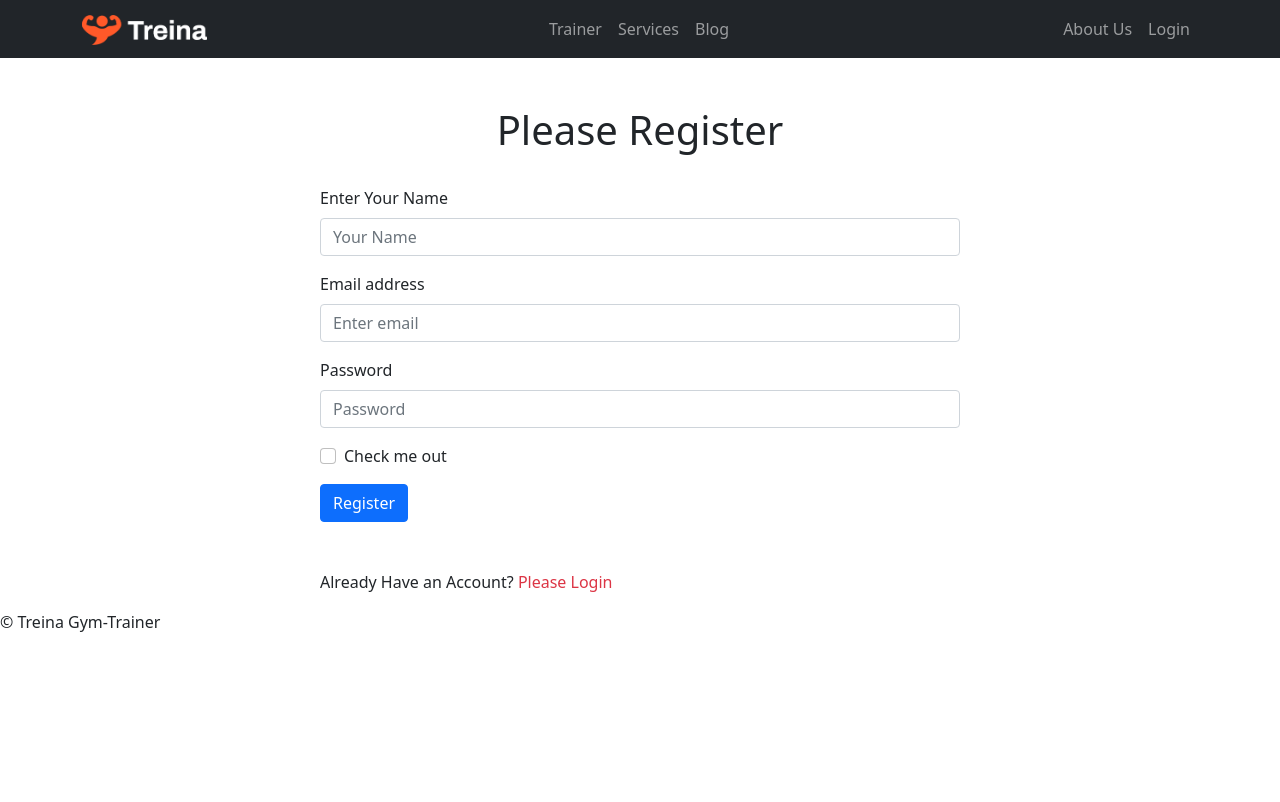
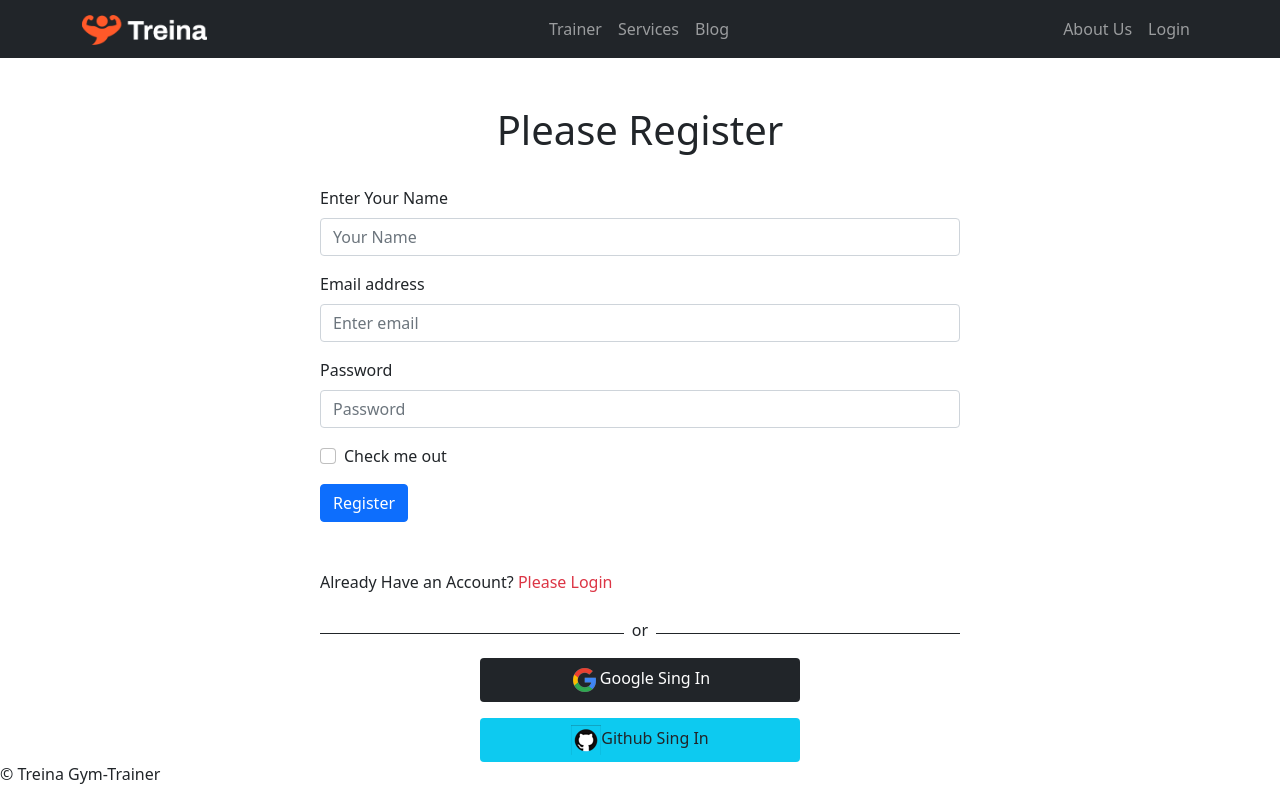
Before and after one commit to hasan283/gym-trainer-client, a React (Create React App) app: page /register in a window 1280 px wide. Built offline with nearby package versions, Linux system fonts and the light colour scheme; no server answers.

Commit message:
Socialmedia Login and register setup

```diff
--- a/src/components/Pages/LoginDetails/Login/Login.js
+++ b/src/components/Pages/LoginDetails/Login/Login.js
@@ -13,6 +13,7 @@ const Login = () => {
     const navigate = useNavigate();
     const location = useLocation()
     let from = location.state?.from?.pathname || "/";
+    let errorElement;
 
     const [
         signInWithEmailAndPassword,
@@ -31,6 +32,13 @@ const Login = () => {
 
     if (user) {
         navigate(from, { replace: true });
+    }
+    if (error) {
+
+        errorElement = <div>
+            <p className='text-danger'>Error: {error?.message}</p>
+        </div>
+
     }
     // Toggle Register page
     const navigateRegister = event => {
@@ -58,6 +66,7 @@ const Login = () => {
                     Login
                 </Button>
             </Form>
+            {errorElement}
 
             <p className='mt-5'>New To Treina? <span className='text-danger' style={{ cursor: 'pointer' }} onClick={navigateRegister}>Please Register</span></p>
 
--- a/src/components/Pages/LoginDetails/Register/Register.js
+++ b/src/components/Pages/LoginDetails/Register/Register.js
@@ -3,6 +3,7 @@ import { Button, Form } from 'react-bootstrap';
 import { useNavigate } from 'react-router-dom';
 import { useCreateUserWithEmailAndPassword } from 'react-firebase-hooks/auth';
 import auth from '../../../../firebase.init'
+import SocialMediaLogin from '../SocialMediaLogin/SocialMediaLogin';
 
 const Register = () => {
     const [
@@ -60,6 +61,7 @@ const Register = () => {
                 </Button>
             </Form>
             <p className='mt-5'>Already Have an Account? <span className='text-danger' style={{ cursor: 'pointer' }} onClick={navigateLogin}>Please Login</span></p>
+            <SocialMediaLogin></SocialMediaLogin>
         </div>
     );
 };
--- a/src/components/Pages/LoginDetails/SocialMediaLogin/SocialMediaLogin.js
+++ b/src/components/Pages/LoginDetails/SocialMediaLogin/SocialMediaLogin.js
@@ -1,8 +1,34 @@
 import React from 'react';
 import google from '../../../Image/Logo/google.png'
 import github from '../../../Image/Logo/github.png'
+import { useSignInWithGithub, useSignInWithGoogle } from 'react-firebase-hooks/auth';
+import auth from '../../../../firebase.init';
+import { useLocation, useNavigate } from 'react-router-dom';
 
 const SocialMediaLogin = () => {
+
+    // Sing In With Google
+    const [signInWithGoogle, user, loading, error] = useSignInWithGoogle(auth);
+    // Sing In With Github
+    const [signInWithGithub, user1, loading1, error1] = useSignInWithGithub(auth);
+    const navigate = useNavigate();
+    const location = useLocation()
+    let from = location.state?.from?.pathname || "/";
+    let errorElement;
+
+    if (error || error1) {
+
+        errorElement = <div>
+            <p className='text-danger'>Error: {error?.message} {error1?.message}</p>
+        </div>
+
+    }
+
+    if (user || user1) {
+        navigate(from, { replace: true });
+    }
+
+
     return (
         <div>
             <div className='d-flex justify-content-center align-items-center'>
@@ -10,12 +36,13 @@ const SocialMediaLogin = () => {
                 <p className='mt-2 px-2'>or</p>
                 <div style={{ height: '1px' }} className='bg-dark w-50'></div>
             </div>
+            {errorElement}
             <div className=' w-50 mx-auto'>
-                <button className='btn bg-dark text-white w-100'>
+                <button onClick={() => signInWithGoogle()} className='btn bg-dark text-white w-100'>
                     <img src={google} alt="" />
                     Google Sing In
                 </button>
-                <button className='btn bg-info text-dark w-100 mt-3'>
+                <button onClick={() => signInWithGithub()} className='btn bg-info text-dark w-100 mt-3'>
                     <img src={github} alt="" />
                     Github Sing In
                 </button>
```
